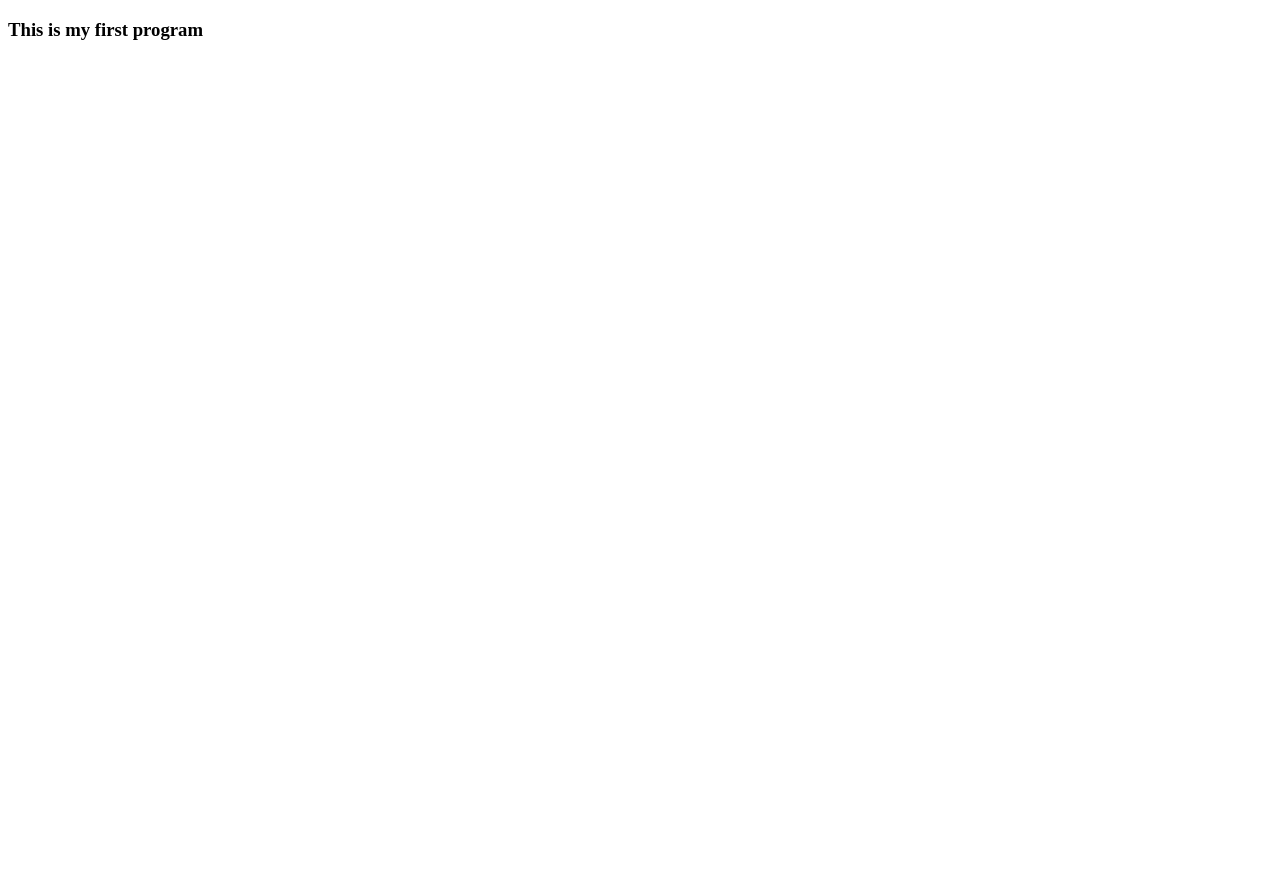
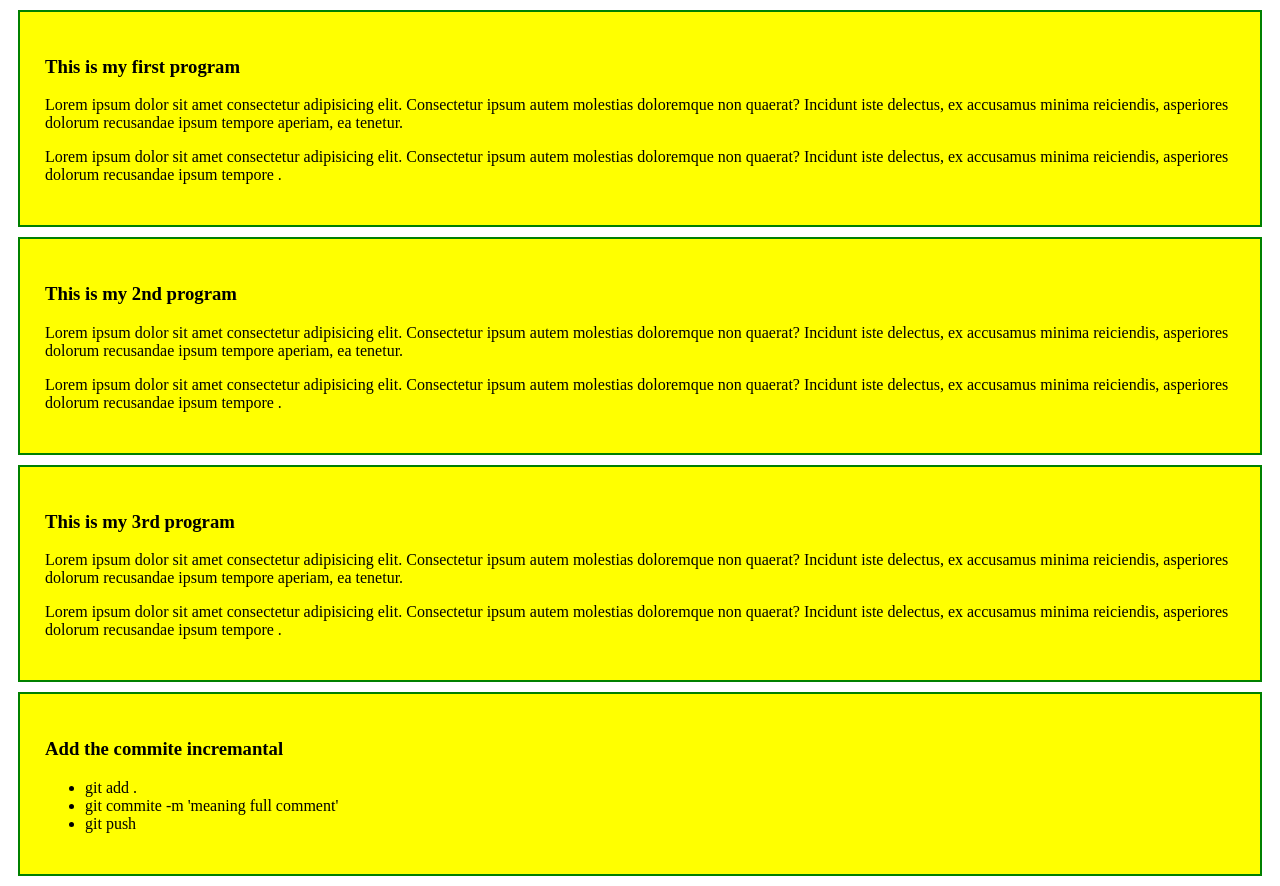
Before and after one commit to Imran2122/this-is-first-repo, a plain HTML site: page index.html in a window 1280 px wide. Before the commit the page ends 800 px from the top, so only its background shows below. Drawn offline with Linux system fonts and the light colour scheme.

Commit message:
add the new file

```diff
--- a/index.html
+++ b/index.html
@@ -4,10 +4,33 @@
     <meta charset="UTF-8">
     <meta name="viewport" content="width=device-width, initial-scale=1.0">
     <title>This is my first repo</title>
+    <link rel="stylesheet" href="style.css">
 </head>
 <body>
     <div>
         <h3>This is my first  program</h3>
+        <p>Lorem ipsum dolor sit amet consectetur adipisicing elit. Consectetur ipsum autem molestias doloremque non quaerat? Incidunt iste delectus, ex accusamus minima reiciendis, asperiores dolorum recusandae ipsum tempore aperiam, ea tenetur.</p>
+        <p>Lorem ipsum dolor sit amet consectetur adipisicing elit. Consectetur ipsum autem molestias doloremque non quaerat? Incidunt iste delectus, ex accusamus minima reiciendis, asperiores dolorum recusandae ipsum tempore .</p>
     </div>
+    <div>
+        <h3>This is my 2nd  program</h3>
+        <p>Lorem ipsum dolor sit amet consectetur adipisicing elit. Consectetur ipsum autem molestias doloremque non quaerat? Incidunt iste delectus, ex accusamus minima reiciendis, asperiores dolorum recusandae ipsum tempore aperiam, ea tenetur.</p>
+        <p>Lorem ipsum dolor sit amet consectetur adipisicing elit. Consectetur ipsum autem molestias doloremque non quaerat? Incidunt iste delectus, ex accusamus minima reiciendis, asperiores dolorum recusandae ipsum tempore .</p>
+    </div>
+    <div>
+        <h3>This is my 3rd  program</h3>
+        <p>Lorem ipsum dolor sit amet consectetur adipisicing elit. Consectetur ipsum autem molestias doloremque non quaerat? Incidunt iste delectus, ex accusamus minima reiciendis, asperiores dolorum recusandae ipsum tempore aperiam, ea tenetur.</p>
+        <p>Lorem ipsum dolor sit amet consectetur adipisicing elit. Consectetur ipsum autem molestias doloremque non quaerat? Incidunt iste delectus, ex accusamus minima reiciendis, asperiores dolorum recusandae ipsum tempore .</p>
+    </div>
+
+    <div>
+        <h3>Add the commite incremantal</h3>
+        <ul>
+            <li>git add .</li>
+            <li>git commite -m 'meaning full comment'</li>
+            <li>git push</li>
+        </ul>
+    </div>
+
 </body>
 </html>
--- /dev/null
+++ b/style.css
@@ -0,0 +1,6 @@
+div{
+    background-color: yellow;
+    border: 2px solid green;
+    margin: 10px;
+    padding: 25px;
+}
```
